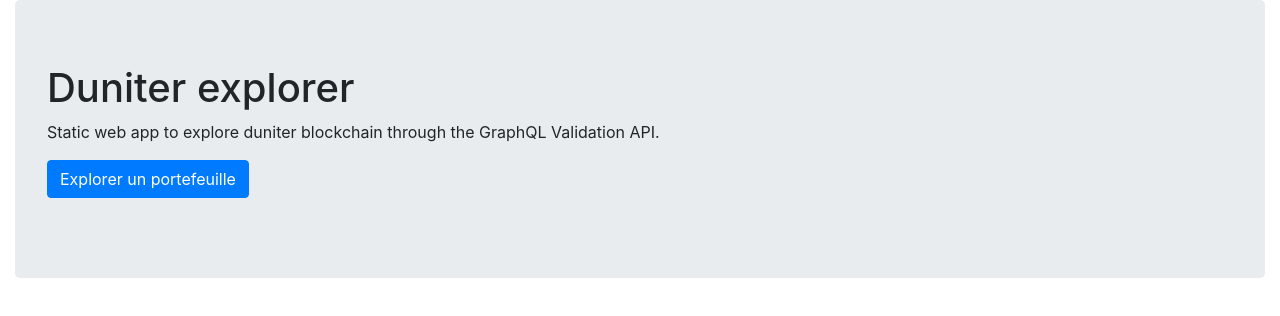
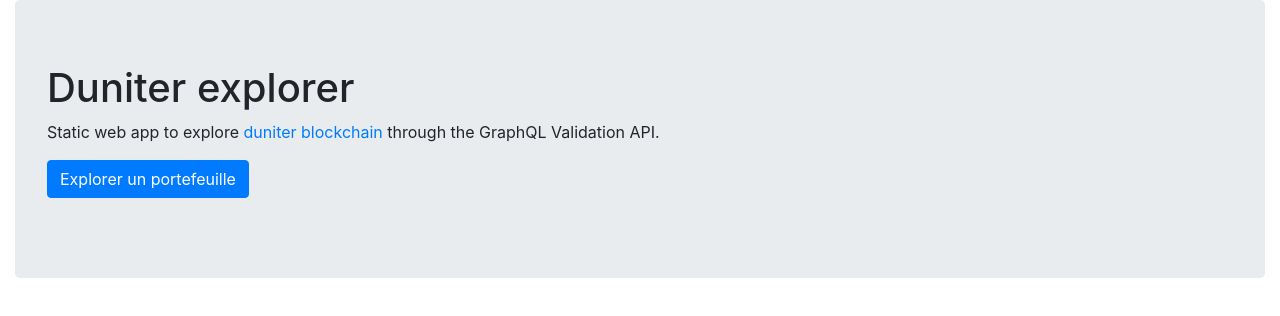
Before and after one commit to revolunet/duniter-explorer, a Next.js app: page / in a window 1280 px wide. Shown: the top 316 px of the page. Built offline with nearby package versions, Linux system fonts and the light colour scheme.

Commit message:
fix: TS modules resolution

```diff
--- a/package.json
+++ b/package.json
@@ -20,6 +20,7 @@
     "dev": "next dev",
     "start": "next start",
     "build": "next build",
+    "export": "next build && next export",
     "update-gva-definitions": "graphql-codegen -c gva-codegen.yaml"
   },
   "devDependencies": {
--- a/src/components/Balance.tsx
+++ b/src/components/Balance.tsx
@@ -1,7 +1,7 @@
 import { request, gql } from "graphql-request";
 import useSWR from "swr";
 
-import type { AmountWithBase } from "@types/gva";
+import type { AmountWithBase } from "../types/gva";
 import { gva } from "@lib/gva";
 import { formatCurrency } from "@lib/formatCurrency";
 
--- a/src/components/Transactions.tsx
+++ b/src/components/Transactions.tsx
@@ -4,7 +4,7 @@
 import useSWR from "swr";
 import { Spinner, Tabs, Tab, Table, Image as BsImage } from "react-bootstrap";
 
-import type { TxGva, TxsHistoryBlockchainQueryInner } from "@types/gva";
+import type { TxGva, TxsHistoryBlockchainQueryInner } from "../types/gva";
 
 import { gva } from "@lib/gva";
 import { formatCurrency } from "@lib/formatCurrency";
--- a/src/lib/cesium.ts
+++ b/src/lib/cesium.ts
@@ -1,4 +1,4 @@
-import type { Profile } from "@types/cesium";
+import type { Profile } from "../types/cesium";
 
 const G1_DATA_NODE_URL =
   process.env.G1_DATA_NODE_URL || `https://g1.data.le-sou.org`;
--- a/src/pages/index.js
+++ b/src/pages/index.js
@@ -6,8 +6,11 @@
     <Jumbotron>
       <h1>Duniter explorer</h1>
       <p>
-        Static web app to explore duniter blockchain through the GraphQL
-        Validation API.
+        Static web app to explore{" "}
+        <a href="https://duniter.org" target="_blank">
+          duniter blockchain
+        </a>{" "}
+        through the GraphQL Validation API.
       </p>
       <p>
         <Link href="/pubkey/2NPxu6pjYoLdangwYRQNxMXSM1fqkmt35zHdfKEsNs4w">
```
